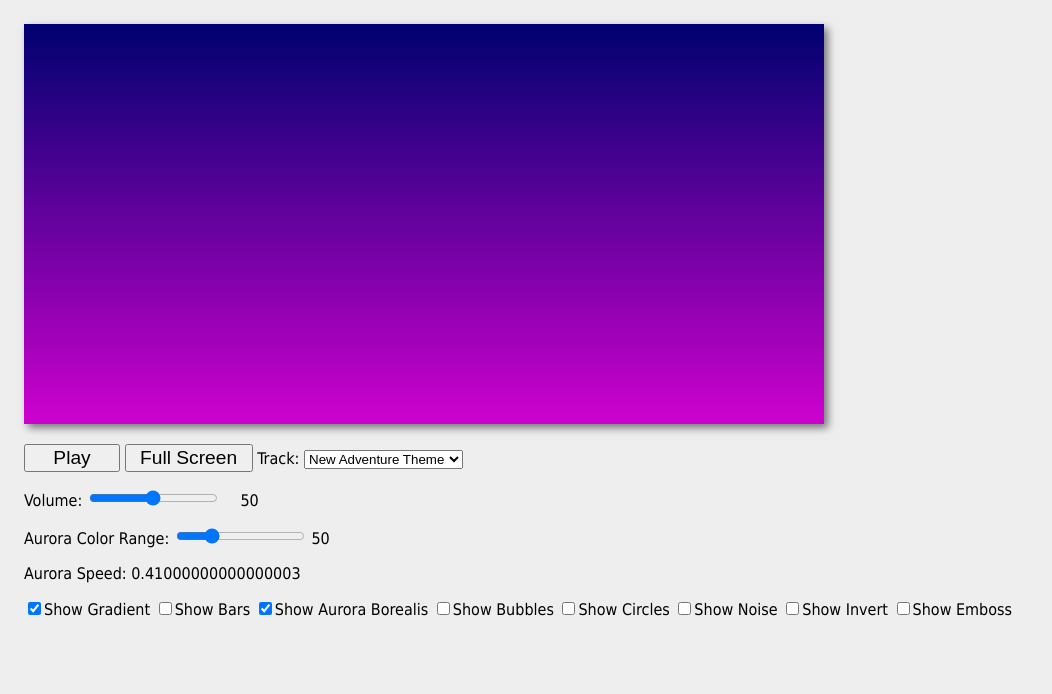
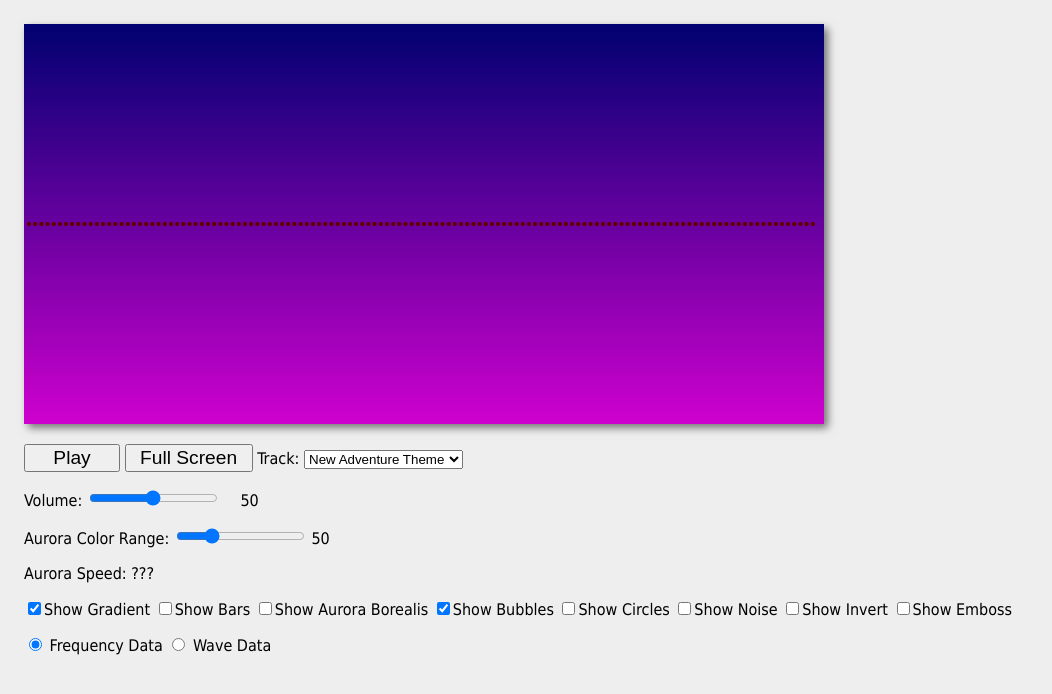
Before and after one commit to ac3343/330-Project1, a plain HTML site: page project2/index.html in a window 1280 px wide. Shown: the whole page, without its empty margins (0-1052 px from the left). Drawn offline with Linux system fonts and the light colour scheme; animation ran at ten frames a second.

Commit message:
Project2: Feat
Improved bubble and aurora code
Added option for wave data

```diff
--- a/project2/index.html
+++ b/project2/index.html
@@ -45,6 +45,12 @@
                     <span><input type="checkbox" id="invertCB"><label for="invertCB">Show Invert</label></span>
                     <span><input type="checkbox" id="embossCB"><label for="embossCB">Show Emboss</label></span>
                   </section>
+                <section>
+                    <input type="radio" name="dataForm" id="freqData">
+                    <label for="freqData">Frequency Data</label>
+                    <input type="radio" name="dataForm" id="waveData">
+                    <label for="waveData">Wave Data</label>
+                </section>
             </div>
         </main>
     </body>
--- a/project2/src/canvas.js
+++ b/project2/src/canvas.js
@@ -38,10 +38,14 @@ function setupCanvas(canvasElement,analyserNodeRef){
 
 function draw(params={}){
   // 1 - populate the audioData array with the frequency data from the analyserNode
-	// notice these arrays are passed "by reference"
-	analyserNode.getByteFrequencyData(audioData);
-	// OR
-	//analyserNode.getByteTimeDomainData(audioData); // waveform data
+    // notice these arrays are passed "by reference"
+    if(params.useFreqData){
+        analyserNode.getByteFrequencyData(audioData);
+    }
+    else if(params.useWaveData){
+        // waveform data
+        analyserNode.getByteTimeDomainData(audioData);
+    }
 
 	// 2 - draw background
     ctx.save();
@@ -89,20 +93,17 @@ function draw(params={}){
 
         //loop through data and adds new bubbles
         for(let i=0; i<audioData.length; i++){
-            let velocityScaler = 18;
-            let velocity = (audioData[i]) / velocityScaler;
+            let velocityScaler = .5;
+            let velocity = (audioData[i]) * velocityScaler;
             if(bubbles[i] == null){
-                bubbles[i] = new classes.Bubble(margin + i* (barWidth + barSpacing), canvasHeight/2, -velocity);
-                //bubbles.push(new classes.Bubble(margin + i* (barWidth + barSpacing), canvasHeight/2, -velocity));
+                bubbles[i] = new classes.Bubble(margin + i* (barWidth + barSpacing), canvasHeight/2);
+            }
+            else if(bubbles[i].y >= canvasHeight/2 + velocity){
+                bubbles[i].y = canvasHeight/2;
             }
         }
         for(let i=bubbles.length - 1; i >=0; i--){
-            if(!bubbles[i].visible){
-                bubbles[i] = null;
-            }
-            else{
-                bubbles[i].Draw(ctx);
-            }
+            bubbles[i].Draw(ctx);
         }
     }
     //draw aurora
@@ -117,20 +118,24 @@ function draw(params={}){
         //loop through data and draw
         for(let i=0; i<audioData.length; i++){
             ctx.save();
-            let barHeight = audioData[i] / 2;
+            let barHeight = audioData[i] / 1.5;
             let gradient = ctx.createLinearGradient(0, canvasHeight/2 - audioData[i], 0, canvasHeight/2 + audioData[i]);
             let rangeControl = auroraRangeSlider.value;
-            let startColor = `hsl(${(i+auroraColorPos) *rangeControl}, ${(Math.abs(auroraColorSpd) * 25) + 50}%, 50%)`;
-            gradient.addColorStop(0, "rgba(255,255,255, 0)");
-            gradient.addColorStop(0.5, startColor);
-            gradient.addColorStop(1, "rgba(255,255,255, 0)");
+            let startColor = `hsla(${(i+auroraColorPos) *rangeControl}, ${(Math.abs(1) * 25) + 50}%, 50%,`;
+            gradient.addColorStop(0, startColor + "0)");
+            gradient.addColorStop(0.3, startColor + "0)");
+            gradient.addColorStop(0.5, startColor + ".6)");
+            gradient.addColorStop(0.6, startColor + "0)");
+            gradient.addColorStop(1, startColor + "0)");
             ctx.fillStyle = gradient;
             //ctx.strokeStyle = 'rgba(0,0,0,0.50)';
+            //bottom left
+            ctx.fillRect(margin + (i + .5)* (barWidth), canvasHeight/2 ,barWidth, barHeight/3);
+            //top left
+            ctx.fillRect(margin + (i + .5)* (barWidth), canvasHeight/2,barWidth, -barHeight);
             //bottom right
-            ctx.fillRect(margin + (i + .5)* (barWidth), canvasHeight/2 ,barWidth, barHeight);
-            //top left
-            ctx.fillRect(margin + (i + .5)* (barWidth), canvasHeight/2 ,barWidth, -barHeight);
-            ctx.fillRect(margin - (i + .5)* (barWidth), canvasHeight/2 ,barWidth, barHeight);
+            ctx.fillRect(margin - (i + .5)* (barWidth), canvasHeight/2 ,barWidth, barHeight/3);
+            //top right
             ctx.fillRect(margin - (i + .5)* (barWidth), canvasHeight/2 ,barWidth, -barHeight);
             //ctx.strokeRect(margin + i* (barWidth + barSpacing), canvasHeight/2,barWidth,barHeight);
             ctx.restore();
--- a/project2/src/classes.js
+++ b/project2/src/classes.js
@@ -1,10 +1,10 @@
 import * as utils from './utils.js';
 
 class Bubble{
-    constructor(_x, _y,_velocity){
+    constructor(_x, _y){
         this.x = _x;
         this.y = _y;
-        this.velocity = _velocity;
+        this.velocity = 8;
         this.alpha = 100;
         this.fillColor = [100, 0, 0];
         this.radius = 2;
--- a/project2/src/main.js
+++ b/project2/src/main.js
@@ -18,8 +18,10 @@ const drawParams = {
     showNoise       :false,
     showInvert      :false,
     showEmboss      :false,
-    showBubbles     :false,
-    showAurora      :true
+    showBubbles     :true,
+    showAurora      :false,
+    useFreqData     :true,
+    useWaveData     :false
 }
 
 // 1 - here we are faking an enumeration
@@ -124,6 +126,17 @@ function setupUI(canvasElement){
         drawParams.showEmboss = e.target.checked;
     };
 
+    document.querySelector('#freqData').checked = drawParams.useFreqData;
+    document.querySelector('#freqData').onchange = e => {
+        drawParams.useFreqData = e.target.checked;
+        drawParams.useWaveData = false;
+    };
+    document.querySelector('#waveData').checked = drawParams.useWaveData;
+    document.querySelector('#waveData').onchange = e => {
+        drawParams.useWaveData = e.target.checked;
+        drawParams.useFreqData = false;
+    };
+
 } // end setupUI
 
 function loop(){
```
